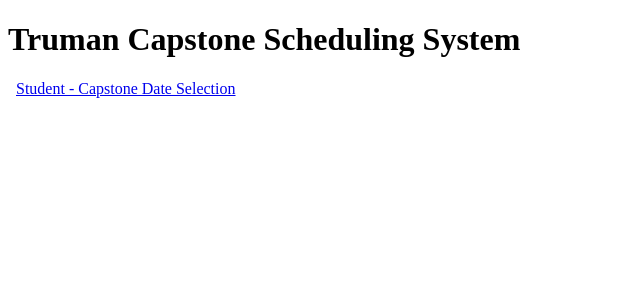
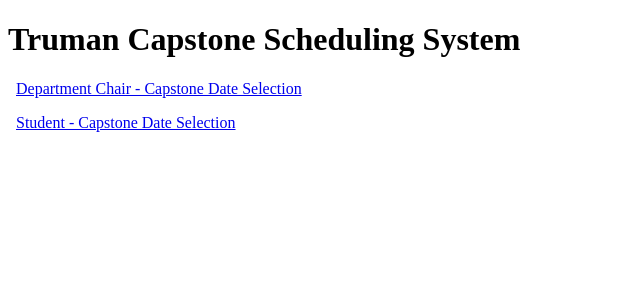
Before and after one commit to chrisalash/truman-cs-capstone-system, a SvelteKit app: page / in a window 1280 px wide. Shown: the top 300 px of the page, without its empty margins (0-640 px from the left). Built offline with nearby package versions, Linux system fonts and the light colour scheme.

Commit message:
main page

```diff
--- a/src/routes/+page.svelte
+++ b/src/routes/+page.svelte
@@ -1,4 +1,5 @@
 <h1>Truman Capstone Scheduling System</h1>
 <body>
-    <a href="/students/capstonesignups">Student - Capstone Date Selection</a>
+    <p><a href="/departmentchair/capstonedateselect">Department Chair - Capstone Date Selection</a></p>
+    <p><a href="/students/capstonesignups">Student - Capstone Date Selection</a></p>
 </body>
```
